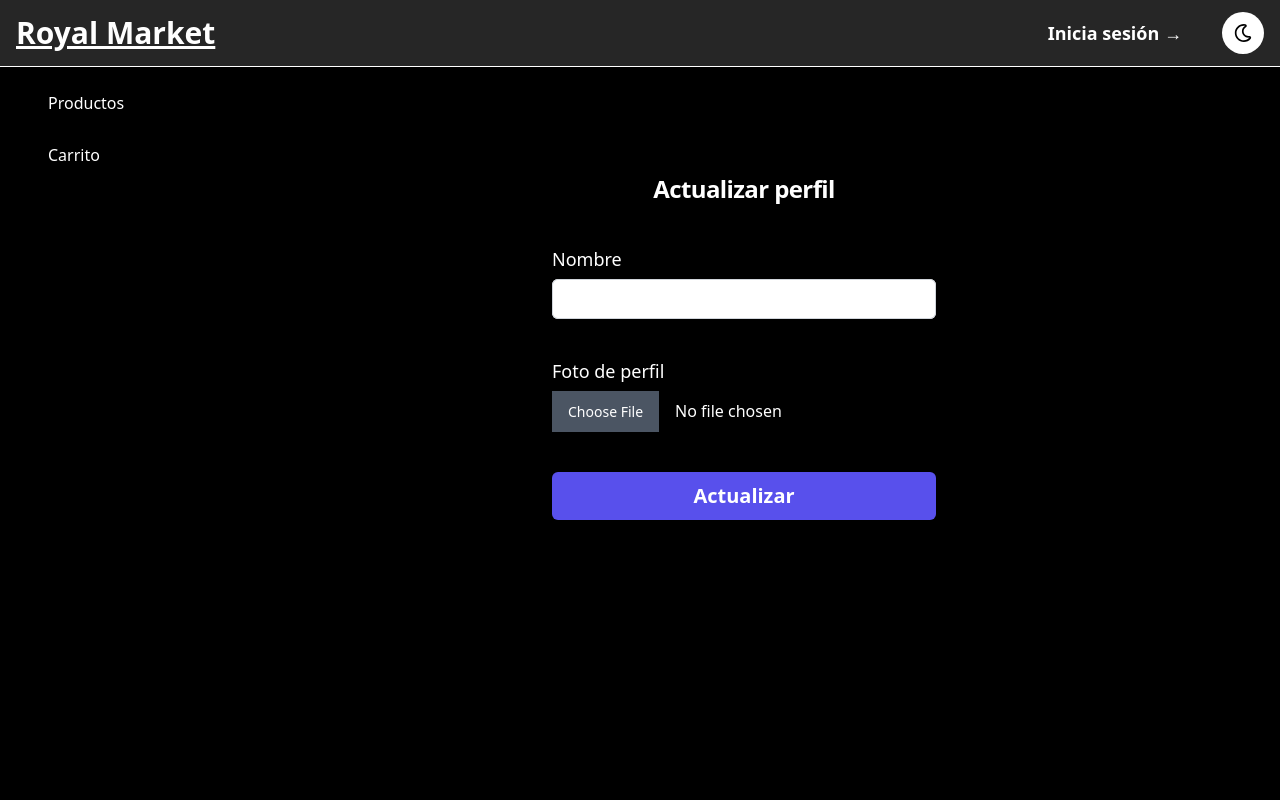
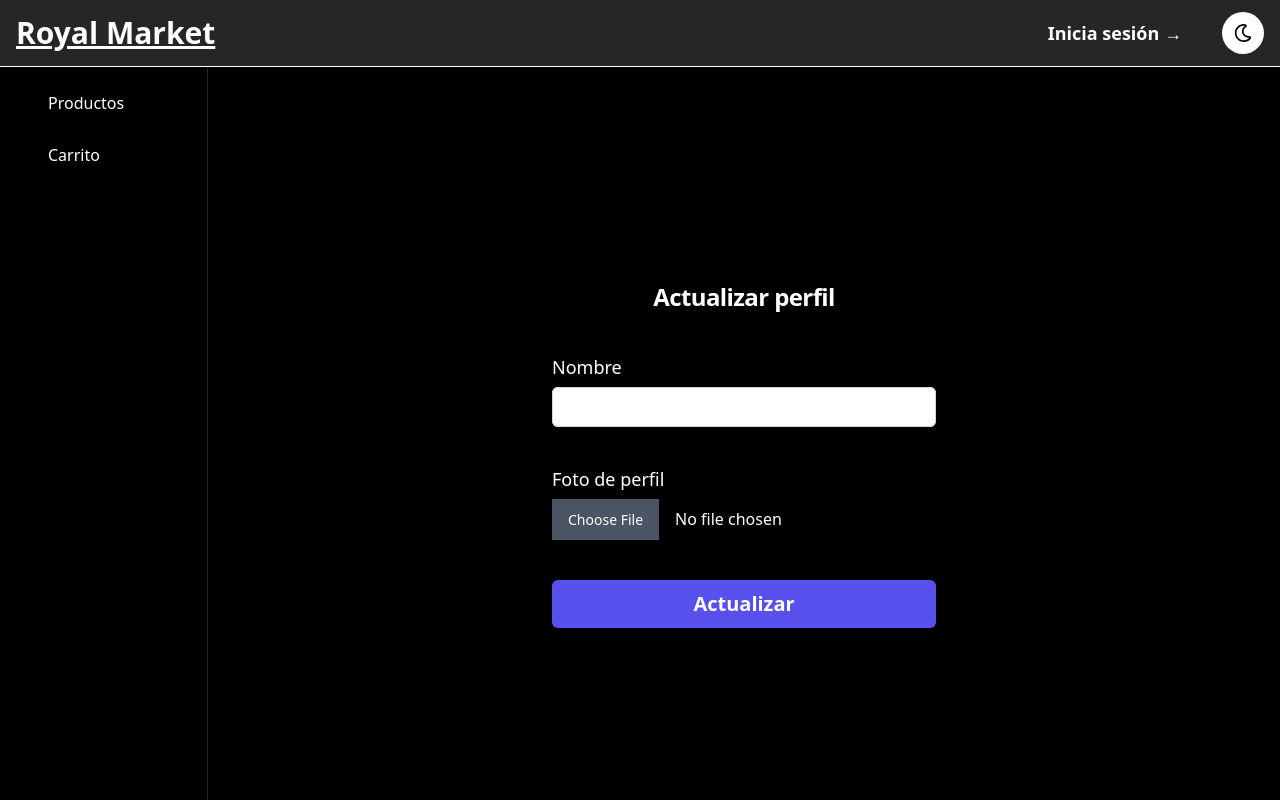
Before and after one commit to Edkiri/market-react-ui, a React (Vite) app: page /my-profile in a window 1280 px wide. Built offline with nearby package versions, Linux system fonts and the light colour scheme; some icons are missing.

Commit message:
fix: fix some spacing

```diff
--- a/src/components/Header/index.jsx
+++ b/src/components/Header/index.jsx
@@ -10,7 +10,7 @@ export default function Header() {
   const token = useSelector((state) => state.user.token);
 
   return (
-    <header className="py-3 flex items-center justify-between border-b border-white bg-neutral-200 dark:bg-neutral-800 px-4">
+    <header className="py-3 flex items-center justify-between border-b border-neutral-800 bg-neutral-200 dark:bg-neutral-800 dark:border-white px-4">
       <Link to="/">
         <h1 className="text-3xl font-bold underline">Royal Market</h1>
       </Link>
--- a/src/components/ProductsList/index.jsx
+++ b/src/components/ProductsList/index.jsx
@@ -18,7 +18,7 @@ export default function ProductsList() {
 
   return (
     <>
-      <div className="grid grid-cols-1 sm:grid-cols-2 md:grid-cols-3 lg:grid-cols-4 gap-8 auto-rows-min place-items-center sm:place-items-stretch">
+      <div className="grid p-4 grid-cols-1 sm:grid-cols-2 md:grid-cols-3 lg:grid-cols-4 gap-8 auto-rows-min place-items-center sm:place-items-stretch">
         {products.map((product) => (
           <ProductCard key={product.id} product={product} />
         ))}
--- a/src/components/Sidebar/components/SidebarItem.jsx
+++ b/src/components/Sidebar/components/SidebarItem.jsx
@@ -1,9 +1,17 @@
-export default function SidebarItem({ onClick, label, icon }) {
+import { useNavigate } from 'react-router-dom';
+
+export default function SidebarItem({ link, label, icon }) {
+  const navigate = useNavigate();
+
+  const hanldleNavigate = () => {
+    navigate(link);
+  };
+
   return (
     <li>
       <button
         className="w-full text-md p-2 bg-none rounded-sm text-left hover:bg-neutral-200 hover:dark:bg-neutral-800 flex items-center gap-2"
-        onClick={onClick}
+        onClick={hanldleNavigate}
       >
         {icon}
         {label}
--- a/src/components/Sidebar/index.jsx
+++ b/src/components/Sidebar/index.jsx
@@ -4,7 +4,7 @@ import { FaCartShopping } from 'react-icons/fa6';
 
 export default function Sidebar() {
   return (
-    <ul className="w-52 pr-4 flex flex-col gap-3">
+    <ul className="w-52 p-4 flex flex-col gap-3 border-r border-neutral-800 min-h-full">
       <SidebarItem link="/" label="Productos" icon={<FaAppleWhole />} />
       <SidebarItem link="/cart" label="Carrito" icon={<FaCartShopping />} />
     </ul>
--- a/src/layouts/DefaultLayout.jsx
+++ b/src/layouts/DefaultLayout.jsx
@@ -3,10 +3,10 @@ import Sidebar from '@/components/Sidebar';
 
 export default function DefaultLayout({ children }) {
   return (
-    <div className="min-h-screen dark:text-white dark:bg-black">
-      <div className="flex flex-col">
+    <div className="min-h-screen flex flex-col dark:text-white dark:bg-black">
+      <div className="flex flex-col grow">
         <Header />
-        <div className="flex p-4">
+        <div className="flex grow">
           <Sidebar />
           <div className="grow">{children}</div>
         </div>
```
